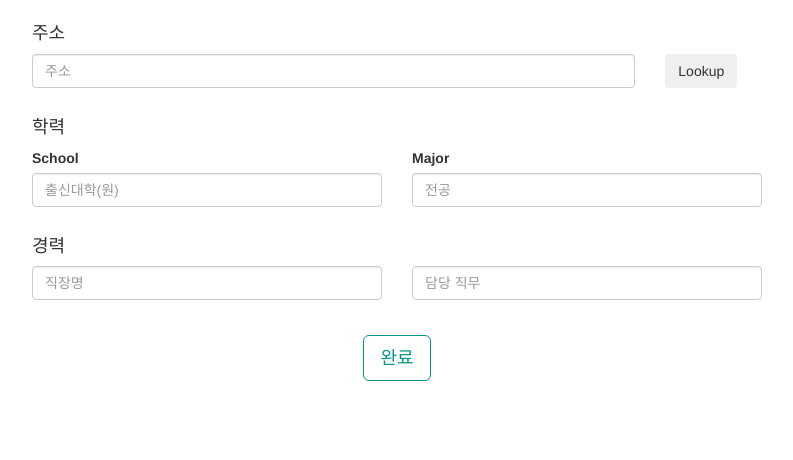
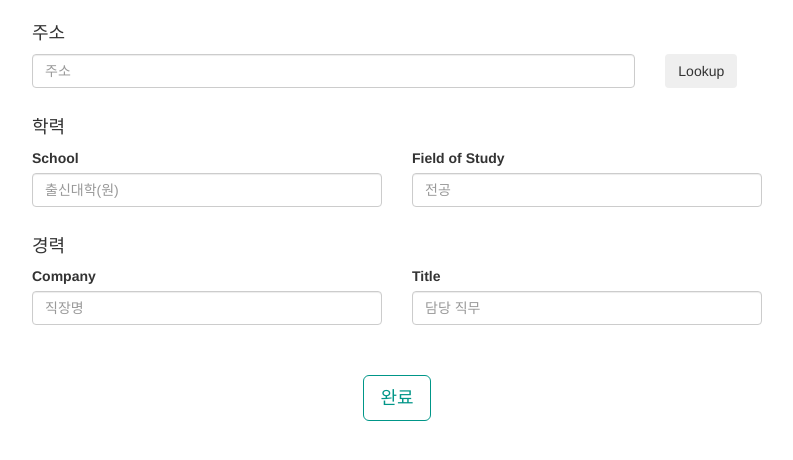
Before and after one commit to suminb/bnd, a Flask app: template bnd/templates/user/info2.html in a window 1280 px wide. Shown: the part 175-635 px from the top of the page, without its empty margins (338-1131 px from the left). Run offline with Flask 2, Linux system fonts and the light colour scheme; the template is opened without the code that fills it: values that come from a table or form of the project are taken from there, others are empty; the visitor is signed in with stand-in values (Sample User, id 1); data comes from the database, SQL or seed files in the repository; some libraries are stand-ins or nearby versions.

Commit message:
Update address, education and career information

```diff
--- a/bnd/forms.py
+++ b/bnd/forms.py
@@ -40,8 +40,10 @@ class UserInfoForm(Form):
 
 class UserInfoForm2(Form):
     school = StringField('School', validators=[])
-    major = StringField('Major', validators=[])
-    address = StringField('Major', validators=[])
+    major = StringField('Field of Study', validators=[])
+    address = StringField('Address', validators=[])
+    company = StringField('Company', validators=[])
+    title = StringField('Title', validators=[])
 
 
 
--- a/bnd/templates/user/info2.html
+++ b/bnd/templates/user/info2.html
@@ -40,10 +40,10 @@
 
     <div class="row form-group">
       <div class="col-xs-6">
-        <input class="form-control" placeholder="직장명">
+        {{ render_field(form.company, placeholder="직장명") }}
       </div>
       <div class="col-xs-6">
-        <input class="form-control" placeholder="담당 직무">
+        {{ render_field(form.title, placeholder="담당 직무") }}
       </div>
 
     </div>
--- a/bnd/user.py
+++ b/bnd/user.py
@@ -86,17 +86,29 @@ def user_info2():
     if form.validate_on_submit():
         form.populate_obj(user)
 
-        keys = ('school', 'major')
+        # keys = ('school', 'major')
 
         # If the old dict is re-used, the user.data field won't be updated
         data = dict(user.data)
-        for k in keys:
-            data[k] = form.data[k]
+        # for k in keys:
+        #     data[k] = form.data[k]
+
+        # FIXME: Temporary
+        data['education'] = dict(school=form.data['school'], major=form.data['major'])
+        data['career'] = [dict(company=form.data['company'], title=form.data['title'])]
 
         user.data = data
         user.save()
 
         return redirect('/')
+
+    # FIXME: Temporary
+    user.data.setdefault('education', dict(school='', major=''))
+    form.school.data = user.data['education']['school']
+    form.major.data = user.data['education']['major']
+    user.data.setdefault('career', [dict(company='', title='')])
+    form.company.data = user.data['career'][0]['company']
+    form.title.data = user.data['career'][0]['title']
 
     context = dict(
         form=form,
```
